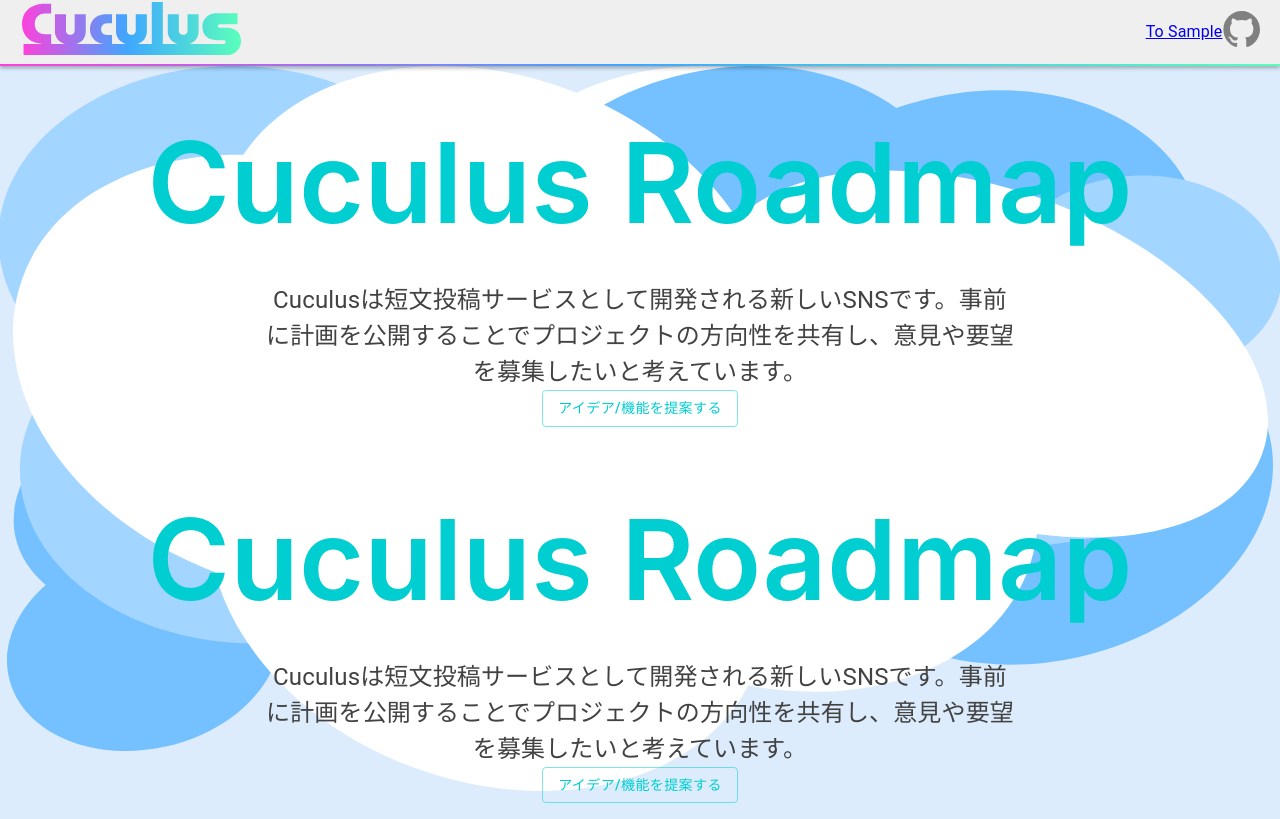
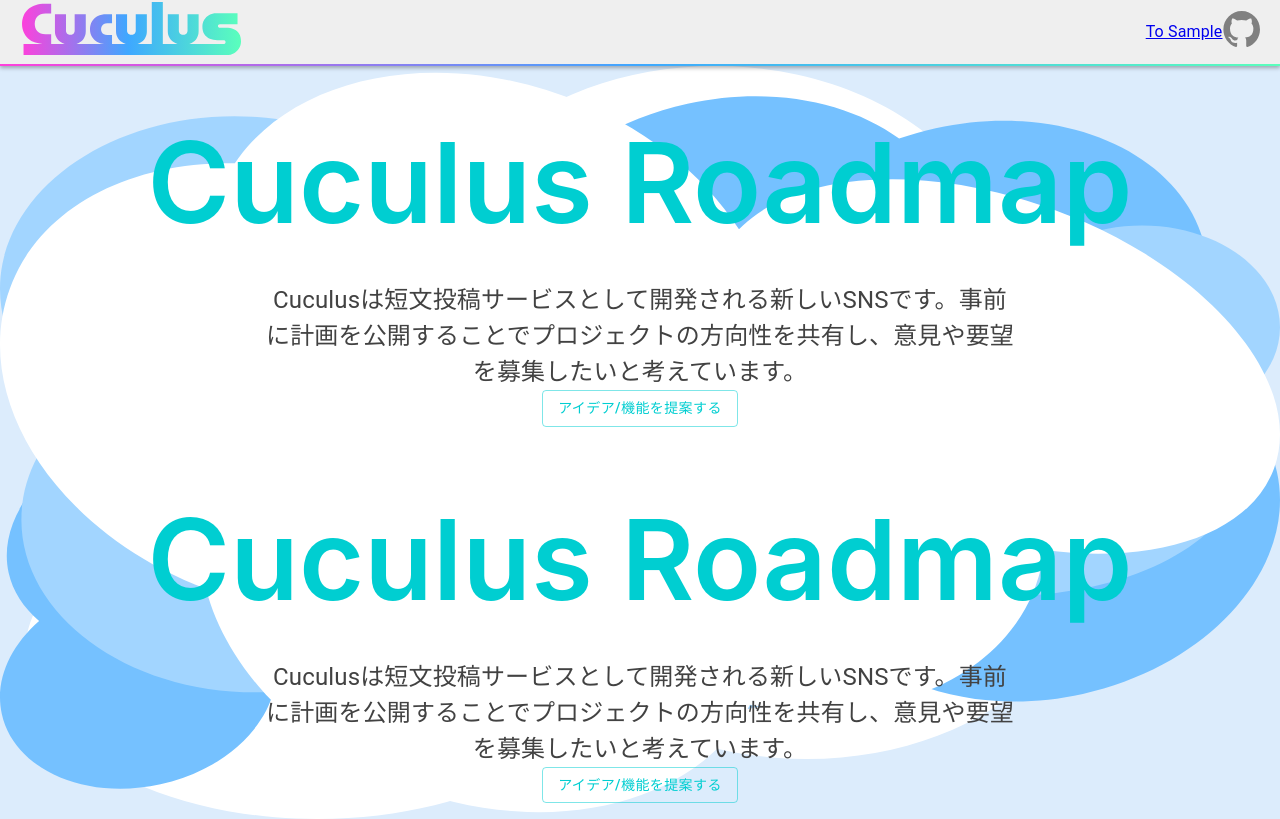
Before and after one commit to cuculus-dev/cuculus-roadmap, a Next.js app: page / in a window 1280 px wide. Built offline with nearby package versions, Linux system fonts and the light colour scheme.

Commit message:
Cloud.svgのレスポンシブ対応

```diff
--- a/src/app/_components/Background.tsx
+++ b/src/app/_components/Background.tsx
@@ -10,7 +10,7 @@ const StyledZindex1 = styled('div')`
   background-image: url('/images/cloud_1.svg');
   background-repeat: no-repeat;
   background-position: top; //xy軸で px指定する
-  background-size: auto;
+  background-size: 100% 100%;
   z-index: 1;
 `;
 
@@ -18,7 +18,7 @@ const StyledZindex2 = styled('div')`
   background-image: url('/images/cloud_2.svg');
   background-repeat: no-repeat;
   background-position: top; //xy軸で px指定する
-  background-size: auto;
+  background-size: 100% 100%;
   z-index: 2;
 `;
 
@@ -26,7 +26,7 @@ const StyledZindex3 = styled('div')`
   background-image: url('/images/cloud_3.svg');
   background-repeat: no-repeat;
   background-position: top; //xy軸で px指定する
-  background-size: auto;
+  background-size: 100% 100%;
   z-index: 3;
 `;
 
@@ -34,7 +34,7 @@ const StyledZindex4 = styled('div')`
   background-image: url('/images/cloud_4.svg');
   background-repeat: no-repeat;
   background-position: top; //xy軸で px指定する
-  background-size: auto;
+  background-size: 100% 100%;
   z-index: 4;
 `;
 
```
